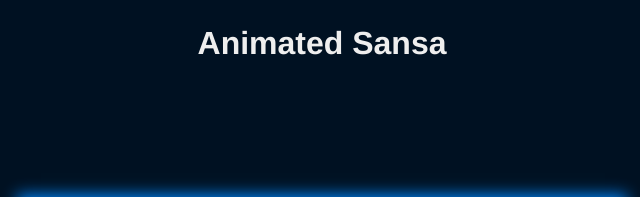
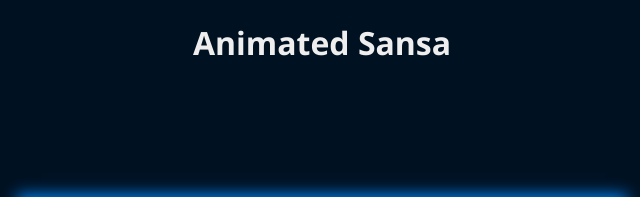
Before and after one commit to dustine/animated-sansa, a website: page index.html in a window 1280 px wide. Shown: the top 197 px of the page, 318-958 px from the left. Drawn offline with nearby package versions, Linux system fonts and the light colour scheme.

Commit message:
Font fixes

```diff
--- a/css/main.css
+++ b/css/main.css
@@ -97,7 +97,7 @@ textarea {
 
 html {
   color: #eeeeee;
-  font-family: Helvetica, Source Sans Pro, Arial, sans-serif
+  font-family: 'Open Sans', Helvetica, Arial, sans-serif
 }
 
 body{
--- a/index.html
+++ b/index.html
@@ -11,6 +11,7 @@
         <!-- Place favicon.ico in the root directory -->
 
         <link rel="stylesheet" href="css/normalize.css">
+        <link href='http://fonts.googleapis.com/css?family=Open+Sans:700,400' rel='stylesheet' type='text/css'>
         <link rel="stylesheet" href="css/main.css">
         <script src="js/vendor/modernizr-2.8.3.min.js"></script>
     </head>
@@ -28,8 +29,6 @@
           <div id="game"></div>
         </div>
 
-
-
         <script src="https://ajax.googleapis.com/ajax/libs/jquery/2.1.4/jquery.min.js"></script>
         <script>window.jQuery || document.write('<script src="js/vendor/jquery-2.1.4.min.js"><\/script>')</script>
         <script src="js/plugins.js"></script>
```
